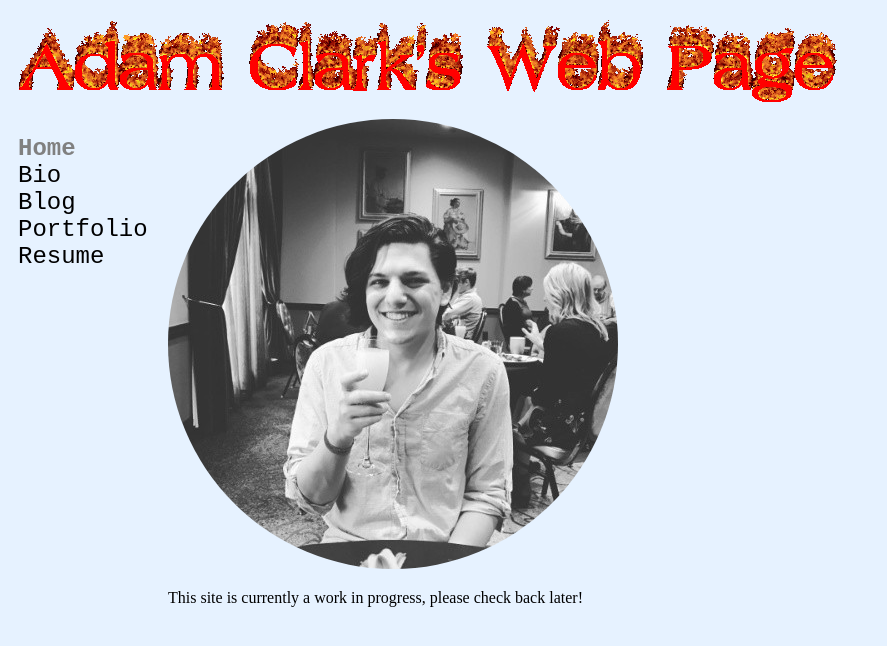
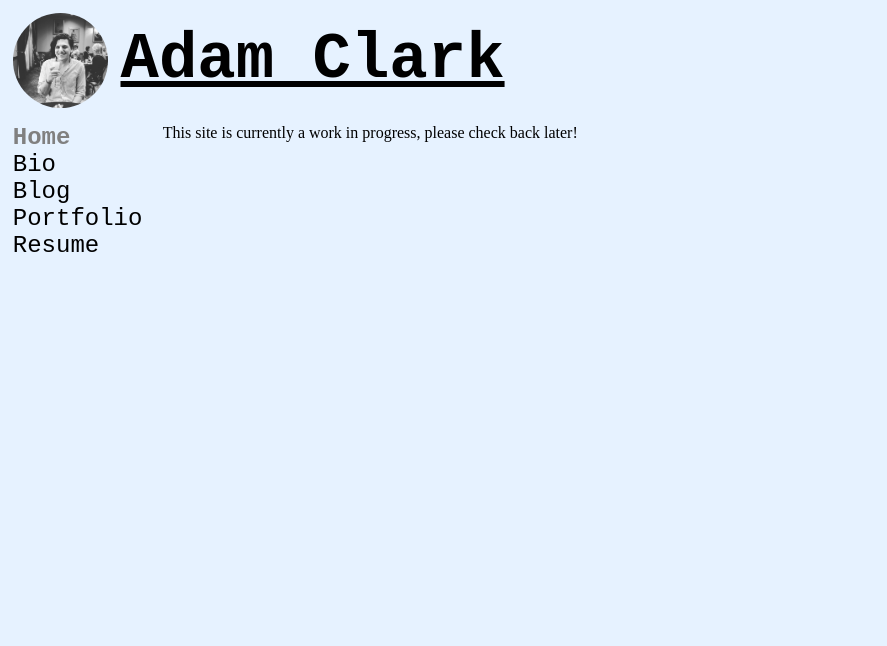
Before and after one commit to Deathyon/The-Ashes-of-Teldrassil, a plain HTML site: page index.html in a window 1280 px wide. Shown: the whole page, without its empty margins (0-887 px from the left). Drawn offline with Linux system fonts and the light colour scheme.

Commit message:
Testing format and header updates

```diff
--- a/index.html
+++ b/index.html
@@ -12,6 +12,14 @@
 	<script type="text/javascript" src="https://www.statcounter.com/counter/counter.js" async></script>
 
 	<style>
+		p.header {
+			color: black;
+			font-family: "Courier New", Courier, monospace;
+			font-size: 4em;
+			font-weight: bold;
+			text-decoration: underline;
+		}
+
 		cur_page {
 			color: grey;
 			font-family: "Courier New", Courier, monospace;
@@ -44,15 +52,48 @@
 	</style>
 </head>
 
-<body style="background:#e6f2ff;">
+<body style="background:#e6f2ff; padding-top:1%; margin:0;">
+
+	<div style="padding-left:1%;">
+
+		<div>
+			<p class="header" style="margin:0;">
+				<img src="me.png" style="border-radius:50%; max-width:7.5%; vertical-align:middle; margin-right:1%;">Adam Clark
+			</p>
+		</div>
+
+		<div style="float:left; height:100vh; width:150px;">
+			<p>
+				<cur_page>Home</cur_page><br>
+				<a class="leftside" href="/bio">Bio</a><br>
+				<a class="leftside" href="/blog">Blog</a><br>
+				<a class="leftside" href="/portfolio">Portfolio</a><br>
+				<a class="leftside" href="/resume">Resume</a><br>
+			</p>
+		</div>
+
+		<div>
+			<p>This site is currently a work in progress, please check back later!</p>
+		</div>
+
+	</div>
+
 	<!--
-	<script type='text/javascript' src='https://www.freevisitorcounters.com/auth.php?id=64725cfdf814291920468d853fb73d8bbdbbcce3'></script>
-
-	<script type="text/javascript" src="https://www.freevisitorcounters.com/en/home/counter/381262/t/5"></script>
+	<div>
+		<canvas id="myCanvas" width="500" height="500" onmousemove ="myFunc(event)" onclick ="myFunc3(event)">
+		Your browser does not support the HTML5 canvas tag.
+		</canvas>
+	</div>
 	-->
 
-	<div>
-		<img src="logo.gif" alt="Sick Logo">
+	<!-- <img src="logo.gif" alt="Sick Logo"> -->
+	<!-- <img src="me.png" alt="a picture of me" style="border-radius:50%"> -->
+
+	<!--
+
+	<div style="padding-left:10px; float:none">
+		<img src="me.png" style="max-width:5%; border-radius:50%; float:left; margin-right:1%;">
+		<p class="header">Adam Clark</p>
 	</div>
 
 	<div style="float:left; height:100vh; width:150px; padding-left:10px;">
@@ -66,19 +107,13 @@
 	</div>
 
 	<div>
-		<img src="me.png" alt="a picture of me" style="border-radius:50%">
 		<p>
 			This site is currently a work in progress, please check back later!
 		</p>
 	</div>
 
-	<!--
-	<div>
-		<canvas id="myCanvas" width="500" height="500" onmousemove ="myFunc(event)" onclick ="myFunc3(event)">
-		Your browser does not support the HTML5 canvas tag.
-		</canvas>
-	</div>
 	-->
+
 </body>
 
 </html>
```
Also changed, not shown: bio.html (+34 -5 lines).
